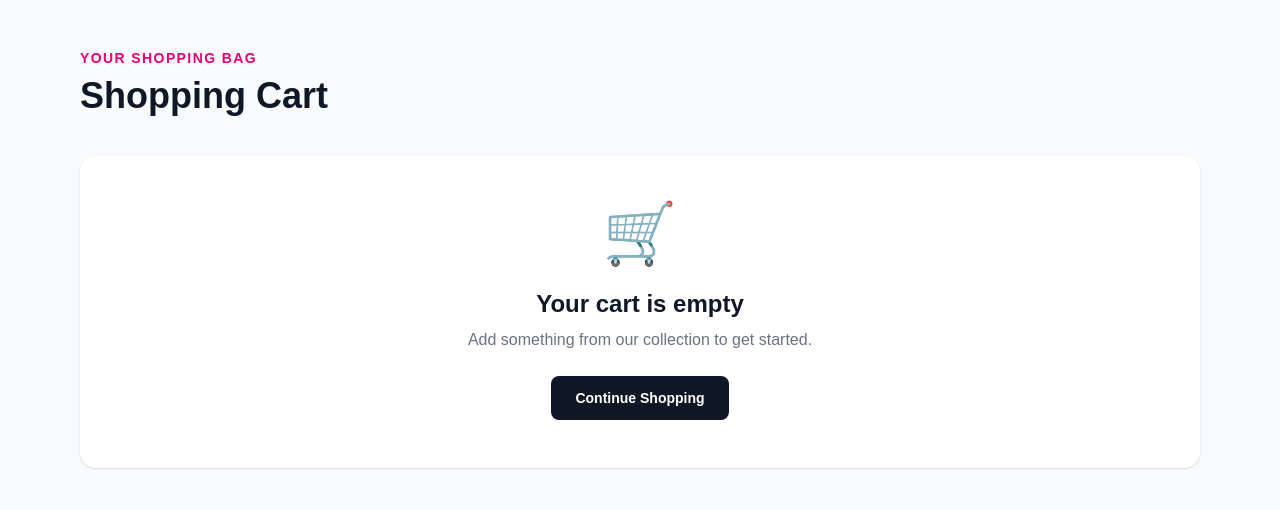
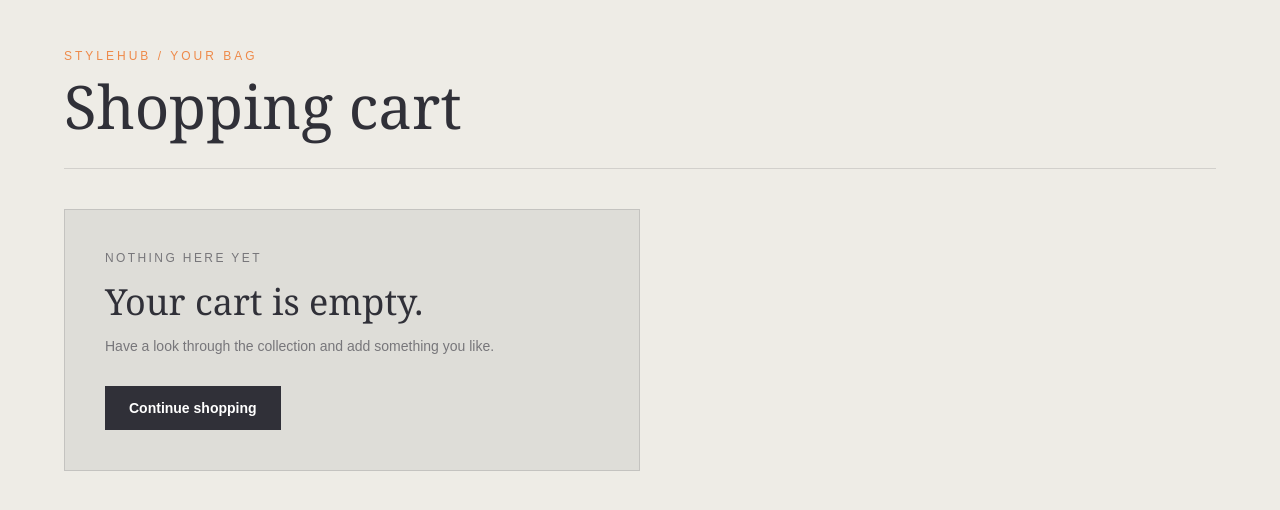
Before and after one commit to zainab-batool26/stylehub-clothing-store, a Next.js app: page /cart in a window 1280 px wide. Shown: the top 510 px of the page. Built offline with nearby package versions, Linux system fonts and the light colour scheme.

Commit message:
Refine StyleHub visual design with editorial charcoal and cream theme

```diff
--- a/app/cart/page.tsx
+++ b/app/cart/page.tsx
@@ -4,196 +4,95 @@
 import { useCart } from "@/components/CartContext";
 
 export default function CartPage() {
-  const {
-    cart,
-    removeFromCart,
-    increaseQuantity,
-    decreaseQuantity,
-  } = useCart();
+  const { cart, removeFromCart, increaseQuantity, decreaseQuantity } = useCart();
 
- const total = cart.reduce(
-  (sum, item) => sum + item.price * item.quantity,
-  0
-);
-
-const totalItems = cart.reduce(
-  (sum, item) => sum + item.quantity,
-  0
-);
+  const subtotal = cart.reduce((sum, item) => sum + item.price * item.quantity, 0);
+  const totalItems = cart.reduce((sum, item) => sum + item.quantity, 0);
+  const shipping = subtotal > 0 ? 250 : 0;
+  const total = subtotal + shipping;
 
   return (
-    <main className="min-h-screen bg-gray-50 px-6 py-12 md:px-12 lg:px-20">
+    <main className="min-h-screen bg-[#eeece6] px-5 pb-20 pt-8 text-[#303038] md:px-10 md:pt-12">
       <div className="mx-auto max-w-6xl">
-
-        <div className="mb-10">
-          <p className="text-sm font-semibold uppercase tracking-widest text-pink-600">
-            Your Shopping Bag
-          </p>
-
-          <h1 className="mt-2 text-4xl font-bold text-gray-900">
-            Shopping Cart
-          </h1>
+        <div className="border-b border-[#303038]/15 pb-8">
+          <p className="text-xs uppercase tracking-[0.25em] text-[#ee8a4a]">StyleHub / Your bag</p>
+          <h1 className="mt-3 font-serif text-5xl md:text-6xl">Shopping cart</h1>
         </div>
 
         {cart.length === 0 ? (
-          <div className="rounded-2xl bg-white p-12 text-center shadow-sm">
+          <div className="mt-10 max-w-xl border border-[#303038]/15 bg-[#deddd8] p-10">
+            <p className="text-xs uppercase tracking-[0.2em] text-[#77767a]">Nothing here yet</p>
+            <h2 className="mt-4 font-serif text-4xl">Your cart is empty.</h2>
+            <p className="mt-3 text-sm leading-6 text-[#77767a]">
+              Have a look through the collection and add something you like.
+            </p>
+            <Link href="/shop" className="mt-7 inline-block bg-[#303038] px-6 py-3 text-sm font-semibold text-white hover:bg-[#44444c]">
+              Continue shopping
+            </Link>
+          </div>
+        ) : (
+          <div className="mt-8 grid gap-10 lg:grid-cols-[1fr_330px]">
+            <div className="space-y-3">
+              {cart.map((product) => (
+                <div key={`${product.id}-${product.size}`} className="grid gap-5 border-b border-[#303038]/15 py-5 sm:grid-cols-[120px_1fr_auto]">
+                  <div className="h-36 bg-[#d1cfca]">
+                    <img src={product.image} alt={product.name} className="h-full w-full object-cover" />
+                  </div>
 
-            <div className="text-6xl">
-              🛒
+                  <div>
+                    <p className="text-[10px] uppercase tracking-[0.18em] text-[#ee6f32]">{product.category}</p>
+                    <h2 className="mt-1 text-lg font-semibold">{product.name}</h2>
+                    <p className="mt-2 text-sm text-[#77767a]">Size: {product.size}</p>
+                    <p className="mt-2 text-sm">Rs. {product.price.toLocaleString()}</p>
+
+                    <div className="mt-5 flex items-center gap-3">
+                      <div className="flex border border-[#303038]/20">
+                        <button onClick={() => decreaseQuantity(product.id, product.size)} className="h-8 w-8 hover:bg-[#deddd8]">−</button>
+                        <span className="flex h-8 w-9 items-center justify-center border-x border-[#303038]/20 text-xs">{product.quantity}</span>
+                        <button onClick={() => increaseQuantity(product.id, product.size)} className="h-8 w-8 hover:bg-[#deddd8]">+</button>
+                      </div>
+                      <button
+                        onClick={() => removeFromCart(product.id, product.size)}
+                        className="text-xs text-[#77767a] underline hover:text-[#ee6f32]"
+                      >
+                        Remove
+                      </button>
+                    </div>
+                  </div>
+
+                  <p className="text-sm font-semibold sm:text-right">
+                    Rs. {(product.price * product.quantity).toLocaleString()}
+                  </p>
+                </div>
+              ))}
             </div>
 
-            <h2 className="mt-6 text-2xl font-bold text-gray-900">
-              Your cart is empty
-            </h2>
+            <aside className="h-fit bg-[#303038] p-6 text-[#f1efe9]">
+              <p className="text-xs uppercase tracking-[0.2em] text-white/50">Summary</p>
+              <h2 className="mt-2 font-serif text-3xl">Your order</h2>
 
-            <p className="mt-2 text-gray-500">
-              Add something from our collection to get started.
-            </p>
-
-            <Link
-              href="/shop"
-              className="mt-6 inline-block rounded-lg bg-gray-900 px-6 py-3 text-sm font-semibold text-white hover:bg-pink-600"
-            >
-              Continue Shopping
-            </Link>
-
-          </div>
-        ) : (
-          <div className="grid gap-8 lg:grid-cols-3">
-
-            {/* Cart Items */}
-            <div className="space-y-4 lg:col-span-2">
-
-              {cart.map((product) => (
-                <div
-                  key={`${product.id}-${product.size}`}
-                  className="rounded-2xl bg-white p-5 shadow-sm"
-                >
-
-                  <div className="flex gap-5">
-
-                    {/* Image */}
-                    <div
-                      className={`${product.bg} flex h-32 w-28 shrink-0 items-center justify-center rounded-lg`}
-                    >
-                      <span className="text-5xl opacity-20">
-                        ✦
-                      </span>
-                    </div>
-
-                    {/* Details */}
-                    <div className="flex-1">
-
-                      <p className="text-sm text-pink-600">
-                        {product.category}
-                      </p>
-
-                      <h2 className="mt-1 text-lg font-semibold text-gray-900">
-                        {product.name}
-                      </h2>
-
-                      <p className="mt-2 text-sm text-gray-500">
-                        Size: {product.size}
-                      </p>
-
-                      <p className="mt-2 font-bold text-gray-900">
-                        Rs. {product.price.toLocaleString()}
-                      </p>
-
-                      {/* Quantity */}
-                      <div className="mt-4 flex items-center gap-3">
-
-                        <button
-                          onClick={() =>
-                            decreaseQuantity(
-                              product.id,
-                              product.size
-                            )
-                          }
-                          className="h-8 w-8 rounded border hover:bg-gray-100"
-                        >
-                          −
-                        </button>
-
-                        <span className="w-6 text-center font-semibold">
-                          {product.quantity}
-                        </span>
-
-                        <button
-                          onClick={() =>
-                            increaseQuantity(
-                              product.id,
-                              product.size
-                            )
-                          }
-                          className="h-8 w-8 rounded border hover:bg-gray-100"
-                        >
-                          +
-                        </button>
-
-                      </div>
-                    </div>
-
-                    {/* Remove */}
-                    <button
-                      onClick={() =>
-                        removeFromCart(
-                          product.id,
-                          product.size
-                        )
-                      }
-                      className="text-sm text-red-500 hover:text-red-700"
-                    >
-                      Remove
-                    </button>
-
-                  </div>
+              <div className="mt-7 space-y-3 border-t border-white/10 pt-5 text-sm">
+                <div className="flex justify-between text-white/65">
+                  <span>Items</span><span>{totalItems}</span>
                 </div>
-              ))}
-
-            </div>
-
-            {/* Summary */}
-            <div className="h-fit rounded-2xl bg-white p-6 shadow-sm">
-
-              <h2 className="text-xl font-bold text-gray-900">
-                Order Summary
-              </h2>
-
-              <div className="mt-6 flex justify-between border-b pb-4 text-gray-600">
-                <span>Items</span>
-                <span>{totalItems}</span>
+                <div className="flex justify-between text-white/65">
+                  <span>Subtotal</span><span>Rs. {subtotal.toLocaleString()}</span>
+                </div>
+                <div className="flex justify-between text-white/65">
+                  <span>Delivery</span><span>Rs. {shipping.toLocaleString()}</span>
+                </div>
+                <div className="flex justify-between border-t border-white/10 pt-4 text-base font-semibold">
+                  <span>Total</span><span>Rs. {total.toLocaleString()}</span>
+                </div>
               </div>
 
-              <div className="mt-4 flex justify-between border-b pb-4 text-gray-600">
-                <span>Subtotal</span>
-                <span>
-                  Rs. {total.toLocaleString()}
-                </span>
-              </div>
-
-              <div className="mt-4 flex justify-between text-xl font-bold text-gray-900">
-                <span>Total</span>
-                <span>
-                  Rs. {total.toLocaleString()}
-                </span>
-              </div>
-
-              <Link
-                href="/checkout"
-                className="block w-full rounded-lg bg-gray-900 py-4 text-center font-semibold text-white transition hover:bg-pink-600"
-              >
-                Proceed to Checkout
+              <Link href="/checkout" className="mt-7 block bg-[#ee8a4a] py-3.5 text-center text-sm font-semibold text-white hover:bg-[#d86f35]">
+                Proceed to checkout
               </Link>
-
-              <Link
-                href="/shop"
-                className="mt-4 block text-center text-sm text-gray-500 underline"
-              >
-                Continue Shopping
+              <Link href="/shop" className="mt-4 block text-center text-xs text-white/55 hover:text-white">
+                Continue shopping
               </Link>
-
-            </div>
+            </aside>
           </div>
         )}
       </div>
```
